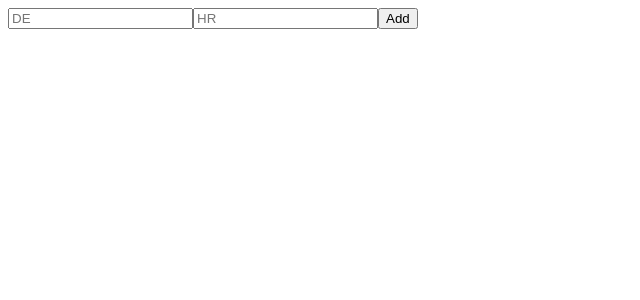
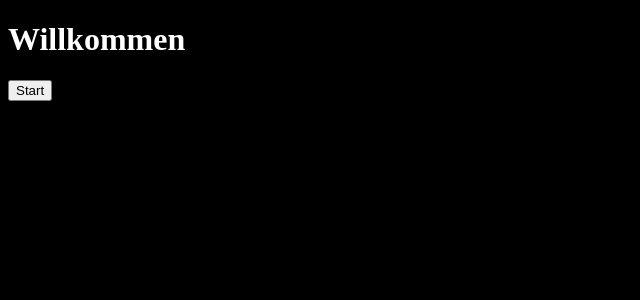
Before and after one commit to AlexGrohmann/Bok, a Next.js app: page /components/AddItem in a window 1280 px wide. Shown: the top 300 px of the page, without its empty margins (0-640 px from the left). Built offline with nearby package versions, Linux system fonts and the light colour scheme.

Commit message:
add styling

```diff
--- /dev/null
+++ b/pages/_app.js
@@ -0,0 +1,67 @@
+import Head from "next/head";
+import Welcome from "./components/Welcome";
+import { useEffect, useState } from "react";
+import Menu from "./components/Menu";
+import ItemList from "./components/ItemList";
+import { getData } from "./api-helper";
+import AddItem from "./components/AddItem";
+import "./styles/index.css";
+
+export default function Home() {
+  const [step, setStep] = useState(1);
+
+  const [data, setData] = useState(null);
+  const [loading, setLoading] = useState(false);
+  const [error, setError] = useState(null);
+
+  useEffect(() => {
+    if (step === 4) {
+      setLoading(true);
+      getData()
+        .then((data) => {
+          setData(data);
+          setLoading(false);
+        })
+        .catch((error) => {
+          setError(error.message);
+          setLoading(false);
+        });
+    }
+  }, [step]);
+
+  const renderContent = () => {
+    switch (step) {
+      case 1:
+        return <Welcome onClick={() => setStep(2)} />;
+      case 2:
+        return (
+          <Menu
+            onClick={() => setStep(3)}
+            onClickAll={() => setStep(4)}
+            onClickAdd={() => setStep(5)}
+          />
+        );
+      case 3:
+      // Quiz coming soon
+      case 4:
+        if (loading) return <div>Loading...</div>;
+        if (error) return <div>Error: {error}</div>;
+        return <ItemList data={data} />;
+      case 5:
+        return <AddItem />;
+      default:
+        return <Welcome onClick={() => setStep(2)} />;
+    }
+  };
+
+  return (
+    <div className="container">
+      <Head>
+        <title>Kroatisch</title>
+        <link rel="icon" href="/favicon.ico" />
+      </Head>
+
+      <main>{renderContent()}</main>
+    </div>
+  );
+}
--- /dev/null
+++ b/pages/styles/index.css
@@ -0,0 +1,4 @@
+body {
+    background-color: black;
+    color: white;
+}
```
Also changed, not shown: pages/index.js (deleted, +0 -64 lines).
